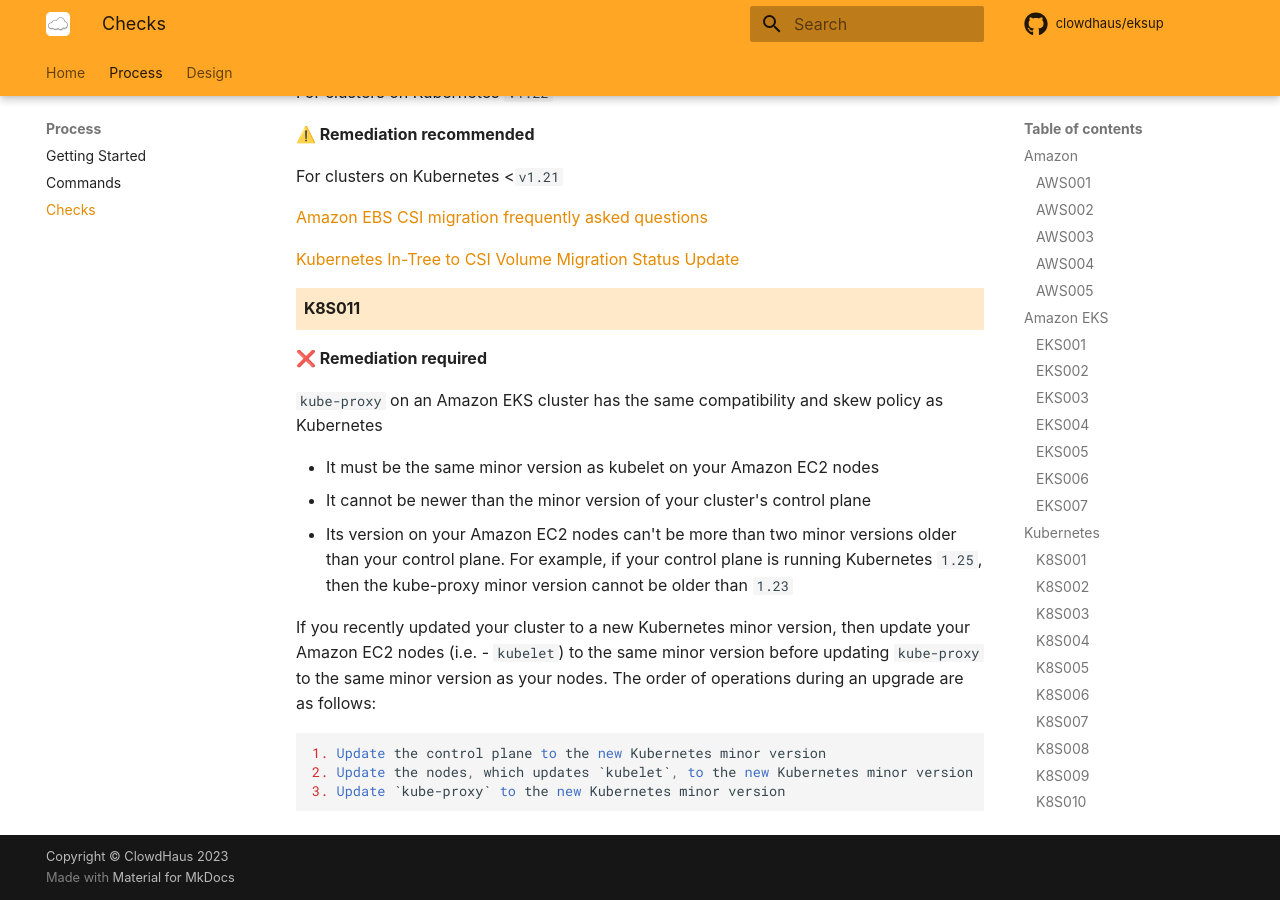
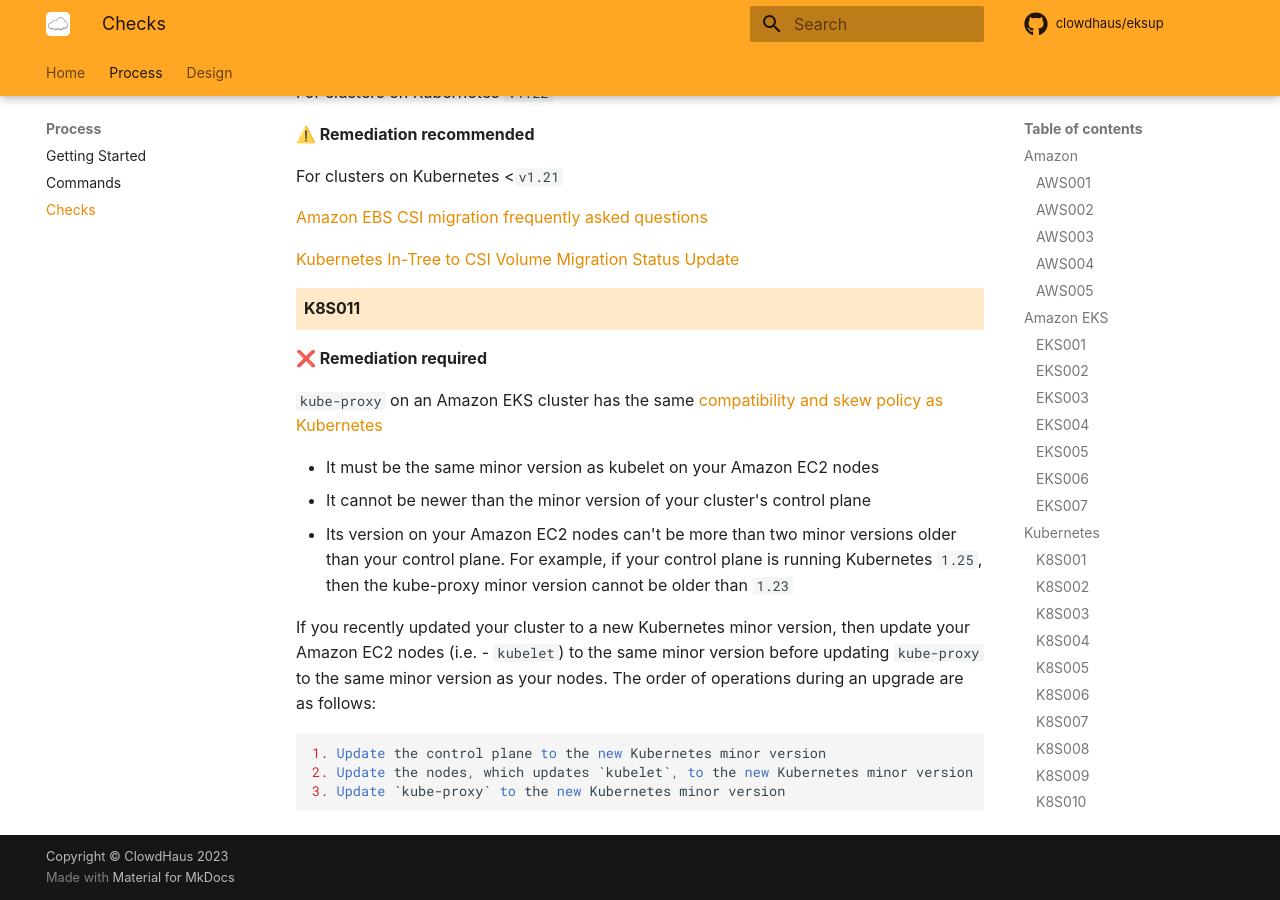
Before and after one commit to clowdhaus/eksup, an MkDocs documentation site: the page built from docs/process/checks.md, in a window 1280 px wide and 900 px high, scrolled down 7568 px. Built offline with MkDocs 1.6.1 and Material for MkDocs 9.7.7, drawn with Linux system fonts in a browser that asks for light colours; some web fonts are replaced; comment, search, counter and statistics services are not loaded; part of the change alters nothing that is shown.

```diff
--- a/docs/process/checks.md
+++ b/docs/process/checks.md
@@ -279,7 +279,7 @@ For clusters on Kubernetes <`v1.21`
 
 **❌ Remediation required**
 
-`kube-proxy` on an Amazon EKS cluster has the same compatibility and skew policy as Kubernetes
+`kube-proxy` on an Amazon EKS cluster has the same [compatibility and skew policy as Kubernetes](https://kubernetes.io/releases/version-skew-policy/#kube-proxy)
 
 - It must be the same minor version as kubelet on your Amazon EC2 nodes
 - It cannot be newer than the minor version of your cluster's control plane
```
